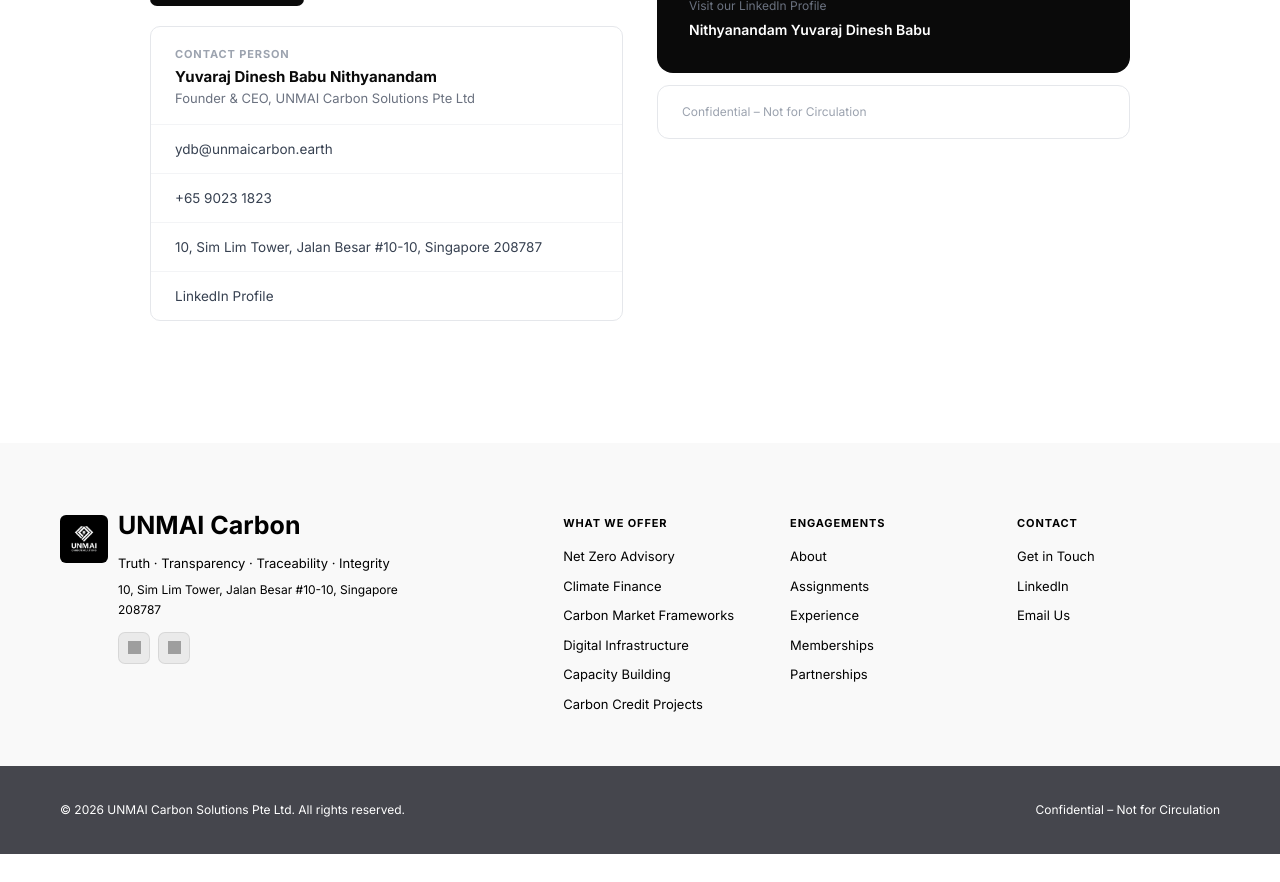
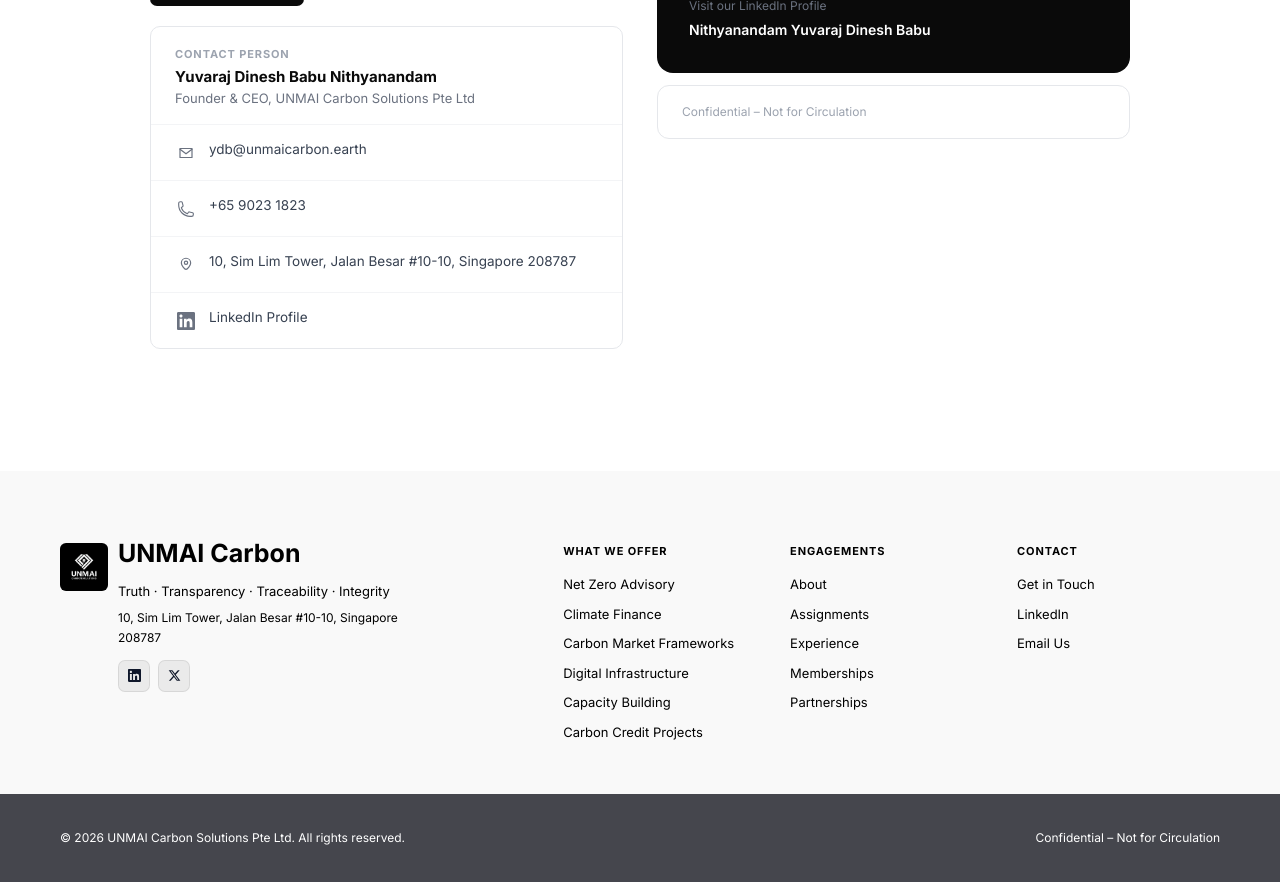
Before and after one commit to karthi4632a1810/unmaicarbon2, a React (Vite) app: page /contact in a window 1280 px wide. Shown: the part 1740-2622 px from the top of the page. Before the commit the page ends 2594 px from the top, so only its background shows below. Built offline with nearby package versions, Linux system fonts and the light colour scheme.

Commit message:
king of prirates

```diff
--- a/src/App.css
+++ b/src/App.css
@@ -665,8 +665,9 @@
 
 .services__columns {
   display: grid;
-  grid-template-columns: repeat(3, minmax(0, 1fr));
-  gap: 14px;
+  /* Single column for /services; three columns on home via .services--home */
+  grid-template-columns: 1fr;
+  gap: 24px;
 }
 
 .service-card {
@@ -737,8 +738,8 @@
   letter-spacing: -0.02em;
 }
 
-.services .services__columns {
-  grid-template-columns: 1fr;
+.services.services--home .services__columns {
+  grid-template-columns: repeat(3, minmax(0, 1fr));
   gap: 24px;
 }
 
@@ -842,6 +843,69 @@
 
 .services .service-card__list li + li {
   margin-top: 12px;
+}
+
+/* Home pillar grid: tighter type so 3-up cards don’t overflow */
+.services.services--home .service-card {
+  padding: 22px 18px 20px;
+}
+
+.services.services--home .service-card__top {
+  margin-bottom: 8px;
+}
+
+.services.services--home .service-card__number {
+  font-size: clamp(26px, 2.4vw, 36px);
+}
+
+.services.services--home .service-card__glyph {
+  width: 22px;
+  height: 22px;
+}
+
+.services.services--home .service-card__badge {
+  font-size: 8px;
+  letter-spacing: 0.1em;
+  margin-bottom: 6px;
+}
+
+.services.services--home .service-card__title {
+  margin: 0 0 8px;
+  font-size: clamp(16px, 1.2vw, 20px);
+  line-height: 1.2;
+}
+
+.services.services--home .service-card__overview {
+  margin: 0 0 10px;
+  font-size: 12.5px;
+  line-height: 1.5;
+}
+
+.services.services--home .service-card__label {
+  margin: 0 0 8px;
+  font-size: 9.5px;
+  letter-spacing: 0.1em;
+}
+
+.services.services--home .service-card__list {
+  padding: 10px 0 0;
+  font-size: 12.5px;
+  line-height: 1.45;
+}
+
+.services.services--home .service-card__list li {
+  padding-left: 16px;
+}
+
+.services.services--home .service-card__list li::before {
+  top: 0.52em;
+  width: 5px;
+  height: 5px;
+  left: 0;
+}
+
+.services.services--home .service-card__list li + li {
+  margin-top: 6px;
 }
 
 /* ——— Capability shell ——— */
@@ -1866,10 +1930,30 @@
 }
 
 .contact-frame7__list li {
+  display: flex;
+  align-items: flex-start;
+  gap: 12px;
   padding: 16px 24px;
   border-bottom: 1px solid #f3f4f6;
   font-size: 13.5px;
   color: #374151;
+}
+
+.contact-frame7__row-icon-wrap {
+  flex-shrink: 0;
+  width: 22px;
+  height: 22px;
+  display: inline-flex;
+  align-items: center;
+  justify-content: center;
+  color: #6b7280;
+  margin-top: 1px;
+}
+
+.contact-frame7__row-icon {
+  width: 18px;
+  height: 18px;
+  display: block;
 }
 
 .contact-frame7__list li:last-child {
@@ -2001,11 +2085,15 @@
   display: inline-flex;
   align-items: center;
   justify-content: center;
-}
-
-.footer-new__social img {
+  color: #0f172a;
+}
+
+.footer-new__social img,
+.footer-new__social-icon {
   width: 13px;
   height: 13px;
+  flex-shrink: 0;
+  display: block;
 }
 
 .footer-new__cols {
@@ -2904,12 +2992,20 @@
     font-size: clamp(28px, 5vw, 42px);
   }
 
-  .services .service-card__title {
+  .services.services--page .service-card__title {
     font-size: clamp(24px, 2.4vw, 30px);
   }
 
-  .services .service-card__list {
+  .services.services--page .service-card__list {
     font-size: 15px;
+  }
+
+  .services.services--home .service-card__title {
+    font-size: clamp(16px, 2.1vw, 20px);
+  }
+
+  .services.services--home .service-card__list {
+    font-size: 12px;
   }
 
   .project-teasers__grid {
@@ -2964,16 +3060,32 @@
     padding: 22px 18px;
   }
 
-  .services .service-card__number {
+  .services.services--page .service-card__number {
     font-size: 40px;
   }
 
-  .services .service-card__title {
+  .services.services--page .service-card__title {
     font-size: 22px;
   }
 
-  .services .service-card__list {
+  .services.services--page .service-card__list {
     font-size: 14px;
+  }
+
+  .services.services--home .service-card {
+    padding: 18px 16px 16px;
+  }
+
+  .services.services--home .service-card__number {
+    font-size: 32px;
+  }
+
+  .services.services--home .service-card__title {
+    font-size: 16px;
+  }
+
+  .services.services--home .service-card__list {
+    font-size: 12px;
   }
 
   .project-teasers__grid {
--- /dev/null
+++ b/src/components/ContactInfoIcons.jsx
@@ -0,0 +1,69 @@
+/** Small stroke icons for contact person card rows (Home + Contact). */
+const common = {
+  className: 'contact-frame7__row-icon',
+  viewBox: '0 0 24 24',
+  fill: 'none',
+  xmlns: 'http://www.w3.org/2000/svg',
+  'aria-hidden': 'true',
+}
+
+export function ContactIconMail() {
+  return (
+    <svg {...common}>
+      <path
+        d="M4 6h16v12H4V6Z"
+        stroke="currentColor"
+        strokeWidth="1.6"
+        strokeLinejoin="round"
+      />
+      <path d="M4 7l8 6 8-6" stroke="currentColor" strokeWidth="1.6" strokeLinecap="round" />
+    </svg>
+  )
+}
+
+export function ContactIconPhone() {
+  return (
+    <svg {...common}>
+      <path
+        d="M2.25 6.75c0 8.284 6.716 15 15 15h2.25a2.25 2.25 0 0 0 2.25-2.25v-1.372c0-.516-.351-.966-.852-1.091l-4.423-1.106c-.44-.11-.902.055-1.173.417l-.97 1.293a.77.77 0 0 1-1.21.38 12.04 12.04 0 0 1-7.143-7.143.77.77 0 0 1 .38-1.21l1.293-.97c.363-.271.527-.734.417-1.173L6.963 3.102a1.125 1.125 0 0 0-1.091-.852H4.5A2.25 2.25 0 0 0 2.25 4.5v2.25Z"
+        stroke="currentColor"
+        strokeWidth="1.5"
+        strokeLinejoin="round"
+        strokeLinecap="round"
+        fill="none"
+      />
+    </svg>
+  )
+}
+
+export function ContactIconMapPin() {
+  return (
+    <svg {...common}>
+      <path
+        d="M12 11.2a2.2 2.2 0 1 0 0-4.4 2.2 2.2 0 0 0 0 4.4Z"
+        stroke="currentColor"
+        strokeWidth="1.6"
+      />
+      <path
+        d="M18.2 9.2c0 3.4-4.4 8.6-6.2 8.6-1.8 0-6.2-5.2-6.2-8.6a6.2 6.2 0 1 1 12.4 0Z"
+        stroke="currentColor"
+        strokeWidth="1.6"
+        strokeLinejoin="round"
+      />
+    </svg>
+  )
+}
+
+export function ContactIconLinkedIn() {
+  return (
+    <svg
+      className="contact-frame7__row-icon"
+      viewBox="0 0 24 24"
+      fill="currentColor"
+      xmlns="http://www.w3.org/2000/svg"
+      aria-hidden="true"
+    >
+      <path d="M20.447 20.452h-3.554v-5.569c0-1.328-.027-3.037-1.852-3.037-1.853 0-2.136 1.445-2.136 2.939v5.667H9.351V9h3.414v1.561h.046c.477-.9 1.637-1.85 3.37-1.85 3.601 0 4.267 2.37 4.267 5.455v6.286zM5.337 7.433c-1.144 0-2.063-.926-2.063-2.065 0-1.138.92-2.063 2.063-2.063 1.14 0 2.064.925 2.064 2.063 0 1.139-.925 2.065-2.064 2.065zm1.782 13.019H3.555V9h3.564v11.452zM22.225 0H1.771C.792 0 0 .774 0 1.729v20.542C0 23.227.792 24 1.771 24h20.451C23.2 24 24 23.227 24 22.271V1.729C24 .774 23.2 0 22.222 0h.003z" />
+    </svg>
+  )
+}
--- a/src/components/SiteLayout.jsx
+++ b/src/components/SiteLayout.jsx
@@ -3,9 +3,21 @@
 import { contact, footerConfidential } from '../capabilityContent'
 import brandLogo from '../assets/logo.png'
 
-const figmaFooterLinkedinIcon =
-  'http://localhost:3845/assets/4fcc6fef5dcaa3c08569ac4fb65239458e535d9f.svg'
-const figmaFooterXIcon = 'http://localhost:3845/assets/f8e61a8c3254de0e282f9ecf50e95ac640c20d16.svg'
+function FooterSocialLinkedInIcon({ className }) {
+  return (
+    <svg className={className} viewBox="0 0 24 24" fill="currentColor" aria-hidden="true">
+      <path d="M20.447 20.452h-3.554v-5.569c0-1.328-.027-3.037-1.852-3.037-1.853 0-2.136 1.445-2.136 2.939v5.667H9.351V9h3.414v1.561h.046c.477-.9 1.637-1.85 3.37-1.85 3.601 0 4.267 2.37 4.267 5.455v6.286zM5.337 7.433c-1.144 0-2.063-.926-2.063-2.065 0-1.138.92-2.063 2.063-2.063 1.14 0 2.064.925 2.064 2.063 0 1.139-.925 2.065-2.064 2.065zm1.782 13.019H3.555V9h3.564v11.452zM22.225 0H1.771C.792 0 0 .774 0 1.729v20.542C0 23.227.792 24 1.771 24h20.451C23.2 24 24 23.227 24 22.271V1.729C24 .774 23.2 0 22.222 0h.003z" />
+    </svg>
+  )
+}
+
+function FooterSocialXIcon({ className }) {
+  return (
+    <svg className={className} viewBox="0 0 24 24" fill="currentColor" aria-hidden="true">
+      <path d="M18.244 2.25h3.308l-7.227 8.26 8.502 11.24H16.17l-5.214-6.817L4.99 21.75H1.68l7.73-8.835L1.254 2.25H8.08l4.713 6.231zm-1.161 17.52h1.833L7.084 4.126H5.117z" />
+    </svg>
+  )
+}
 
 const headerPrimaryLinks = [
   { label: 'Home', href: '/' },
@@ -127,10 +139,10 @@
               </p>
               <div className="footer-new__social">
                 <a href={contact.linkedin} target="_blank" rel="noreferrer" aria-label="LinkedIn">
-                  <img src={figmaFooterLinkedinIcon} alt="" />
+                  <FooterSocialLinkedInIcon className="footer-new__social-icon" />
                 </a>
                 <a href="https://x.com" target="_blank" rel="noreferrer" aria-label="X">
-                  <img src={figmaFooterXIcon} alt="" />
+                  <FooterSocialXIcon className="footer-new__social-icon" />
                 </a>
               </div>
             </div>
--- a/src/pages/ContactPage.jsx
+++ b/src/pages/ContactPage.jsx
@@ -1,3 +1,9 @@
+import {
+  ContactIconLinkedIn,
+  ContactIconMail,
+  ContactIconMapPin,
+  ContactIconPhone,
+} from '../components/ContactInfoIcons'
 import PageBanner from '../components/PageBanner'
 import { contact, footerConfidential } from '../capabilityContent'
 
@@ -66,11 +72,27 @@
               <p className="contact-frame7__role">{contact.role}</p>
               <ul className="contact-frame7__list">
                 <li>
+                  <span className="contact-frame7__row-icon-wrap" aria-hidden="true">
+                    <ContactIconMail />
+                  </span>
                   <a href={`mailto:${contact.email}`}>{contact.email}</a>
                 </li>
-                <li>{contact.phone}</li>
-                <li>{contact.address}</li>
                 <li>
+                  <span className="contact-frame7__row-icon-wrap" aria-hidden="true">
+                    <ContactIconPhone />
+                  </span>
+                  <span>{contact.phone}</span>
+                </li>
+                <li>
+                  <span className="contact-frame7__row-icon-wrap" aria-hidden="true">
+                    <ContactIconMapPin />
+                  </span>
+                  <span>{contact.address}</span>
+                </li>
+                <li>
+                  <span className="contact-frame7__row-icon-wrap" aria-hidden="true">
+                    <ContactIconLinkedIn />
+                  </span>
                   <a href={contact.linkedin} target="_blank" rel="noreferrer">
                     LinkedIn Profile
                   </a>
--- a/src/pages/HomePage.jsx
+++ b/src/pages/HomePage.jsx
@@ -1,5 +1,11 @@
 import { Link } from 'react-router-dom'
 import heroVideo from '../assets/unmai-carbon.mp4'
+import {
+  ContactIconLinkedIn,
+  ContactIconMail,
+  ContactIconMapPin,
+  ContactIconPhone,
+} from '../components/ContactInfoIcons'
 import {
   aboutParagraphs,
   company,
@@ -109,7 +115,7 @@
         </div>
       </section>
 
-      <section className="band band--dark services">
+      <section className="band band--dark services services--home">
         <div className="services__inner section">
           <header className="services__header">
             <p className="kicker kicker--lime">Core services</p>
@@ -150,7 +156,7 @@
           <header className="project-teasers__head">
             <p className="kicker kicker--forest">Project spotlight</p>
             <h2 id="project-teasers-heading" className="section-title">
-              Select projects
+              Our project highlights
             </h2>
           </header>
           <div className="project-teasers__grid">
@@ -206,11 +212,27 @@
               <p className="contact-frame7__role">{contact.role}</p>
               <ul className="contact-frame7__list">
                 <li>
+                  <span className="contact-frame7__row-icon-wrap" aria-hidden="true">
+                    <ContactIconMail />
+                  </span>
                   <a href={`mailto:${contact.email}`}>{contact.email}</a>
                 </li>
-                <li>{contact.phone}</li>
-                <li>{contact.address}</li>
                 <li>
+                  <span className="contact-frame7__row-icon-wrap" aria-hidden="true">
+                    <ContactIconPhone />
+                  </span>
+                  <span>{contact.phone}</span>
+                </li>
+                <li>
+                  <span className="contact-frame7__row-icon-wrap" aria-hidden="true">
+                    <ContactIconMapPin />
+                  </span>
+                  <span>{contact.address}</span>
+                </li>
+                <li>
+                  <span className="contact-frame7__row-icon-wrap" aria-hidden="true">
+                    <ContactIconLinkedIn />
+                  </span>
                   <a href={contact.linkedin} target="_blank" rel="noreferrer">
                     LinkedIn Profile
                   </a>
--- a/src/pages/ServicesPage.jsx
+++ b/src/pages/ServicesPage.jsx
@@ -9,7 +9,7 @@
         backgroundImage="https://images.unsplash.com/photo-1473341304170-971dccb5ac1e?auto=format&fit=crop&w=1800&q=80"
         breadcrumbs={[{ label: 'Home', to: '/' }, { label: 'Services' }]}
       />
-      <section className="band band--dark services">
+      <section className="band band--dark services services--page">
         <div className="services__inner section">
           <header className="services__header">
             <p className="kicker kicker--lime">Core services</p>
```
